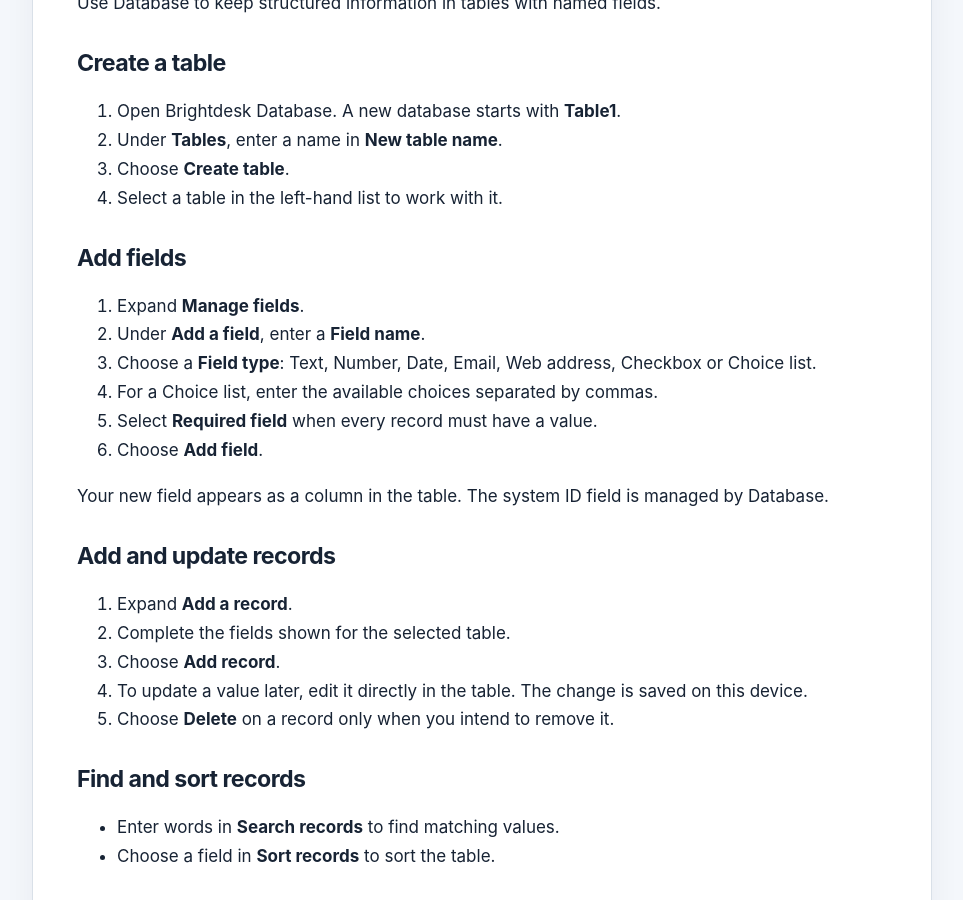
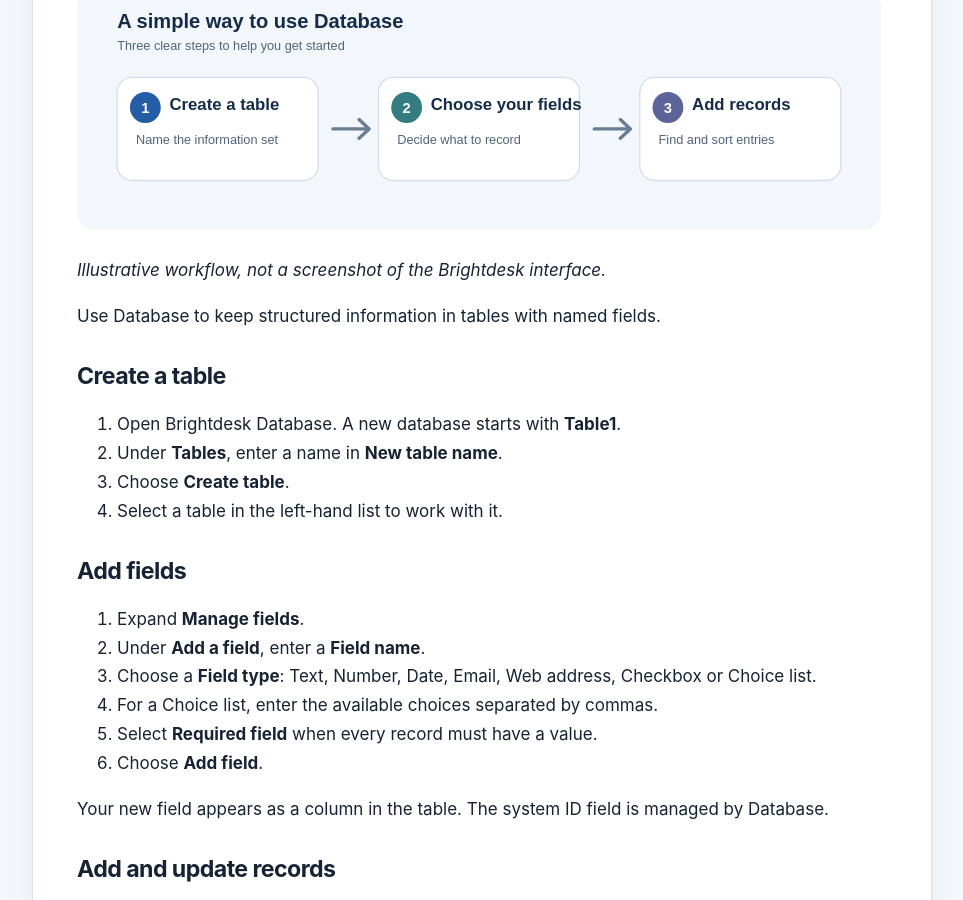
Before and after one commit to conz20/Brightdesk-Wiki, a Jekyll site: the page built from docs/products/database.md, in a window 1280 px wide and 900 px high, scrolled down 418 px. Shown: the whole window, without its empty margins (158-1121 px from the left). Built offline with Jekyll 4.4.1, drawn with Linux system fonts in a browser that asks for light colours.

Commit message:
Add Database workflow diagram to Help guide

```diff
--- a/docs/products/database.md
+++ b/docs/products/database.md
@@ -9,6 +9,10 @@ permalink: /products/database.html
 # Brightdesk Database
 
 ![Brightdesk Database product icon](../assets/images/product-icons/database.svg){: .product-guide-icon }
+
+![Three-step workflow: create a table, choose fields, then add records.](../assets/images/workflows/guide-database.svg){: .product-workflow-diagram }
+
+*Illustrative workflow, not a screenshot of the Brightdesk interface.*
 
 Use Database to keep structured information in tables with named fields.
 
```
